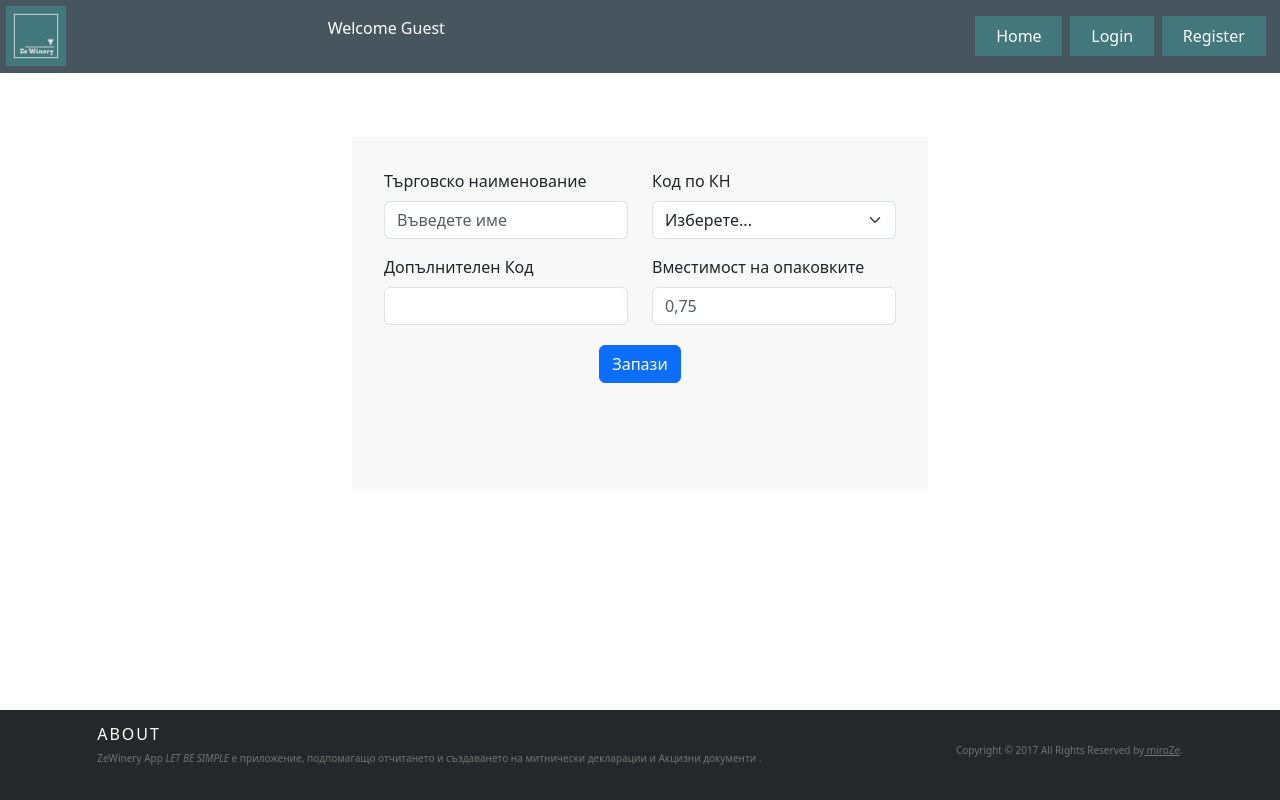
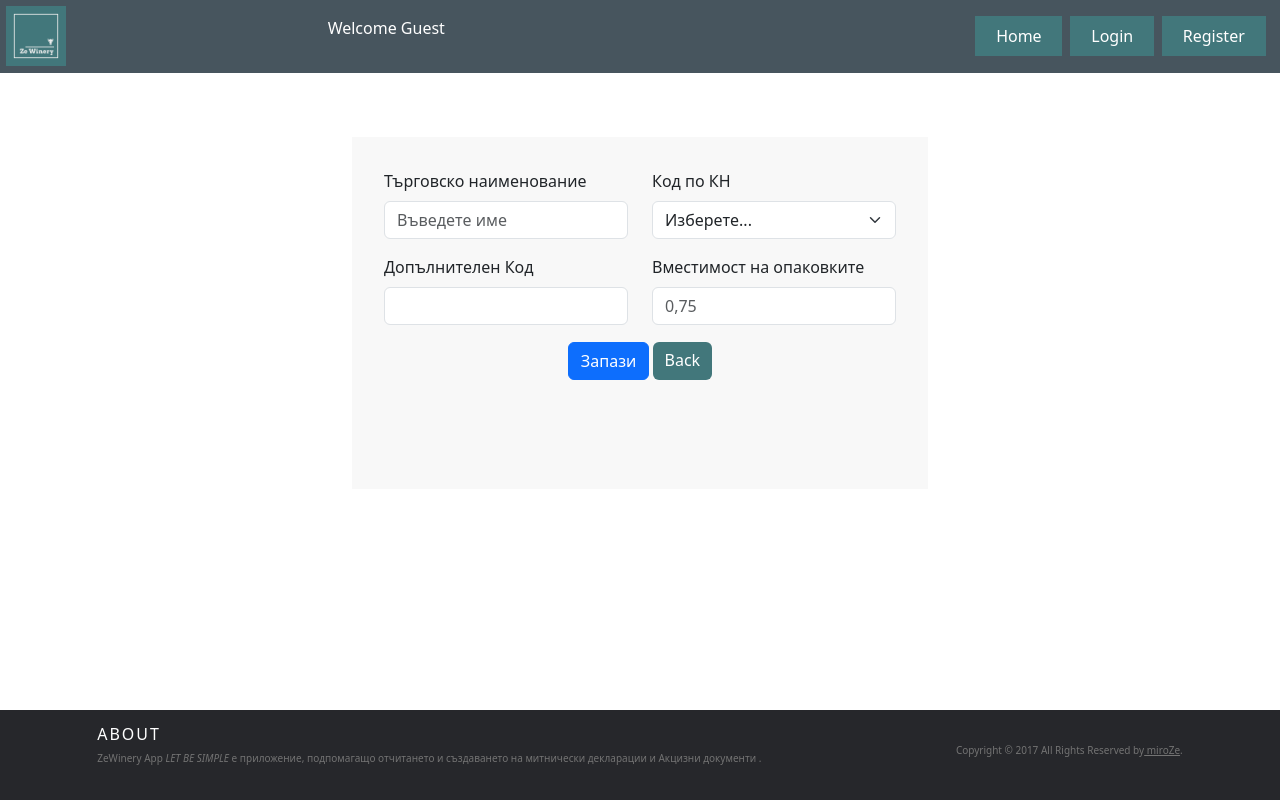
Before and after one commit to MiroZe/ze-winery, a React (Vite) app in the folder ze-winery-app/: page /create-product in a window 1280 px wide. Built offline with nearby package versions, Linux system fonts and the light colour scheme.

Commit message:
back button implement

```diff
--- /dev/null
+++ b/ze-winery-app/src/components/Common/BackButton/BackButton.jsx
@@ -0,0 +1,16 @@
+import Button from 'react-bootstrap/Button';
+import {  Link } from 'react-router-dom';
+import styles from './BackButton.module.css'
+
+
+const BackButton = ({path}) => {
+
+
+
+return (
+    <Button as={Link} to={path} className={styles['back-button']}>Back</Button>
+)
+
+}
+
+export default BackButton;
--- /dev/null
+++ b/ze-winery-app/src/components/Common/BackButton/BackButton.module.css
@@ -0,0 +1,10 @@
+.back-button {
+    background-color: #42777b ;
+    border:none;
+}
+
+.back-button:hover {
+    color: #42777b ;
+    background-color: #fff;
+    border:1px solid #42777b;
+}
--- a/ze-winery-app/src/components/Companies/CompanyDetails/CompanyDetails.jsx
+++ b/ze-winery-app/src/components/Companies/CompanyDetails/CompanyDetails.jsx
@@ -9,6 +9,7 @@ import CompanyCard from '../MyCompanies/CompanyCard';
 import Button from 'react-bootstrap/esm/Button';
 import { Link } from 'react-router-dom';
 import { useSelector } from 'react-redux';
+import BackButton from '../../Common/BackButton/BackButton';
 
 
 const CompanyDetails = () => {
@@ -41,7 +42,7 @@ const CompanyDetails = () => {
                 <Button as={Link} to={`/my-companies/${companyId}/create-declaration`}variant="primary">Създай декларация</Button>
                 <Button as={Link} to={`/my-companies/${companyId}/my-declarations`} variant="primary">Подадени декларации</Button>
             </div>
-
+            <BackButton path={'/dashboard'}/>
         </div>
     )
 
--- a/ze-winery-app/src/components/Products/CreateProduct/CreateProduct.jsx
+++ b/ze-winery-app/src/components/Products/CreateProduct/CreateProduct.jsx
@@ -8,6 +8,7 @@ import { createNewProduct } from '../../../services/productService';
 import { useSelector } from 'react-redux';
 import { useNavigate } from 'react-router-dom';
 import { useState } from 'react';
+import BackButton from '../../Common/BackButton/BackButton';
 
 
 const CreateProduct = () => {
@@ -98,10 +99,12 @@ const CreateProduct = () => {
 
 
         </Row>
-
+        <div className={styles['actions']}>
         <Button variant="primary" type="submit" className={styles['save-btn']}>
           Запази
         </Button>
+        <BackButton path={'/dashboard'}/>
+        </div>
       </Form>
 
 
--- a/ze-winery-app/src/components/Products/CreateProduct/CreateProduct.module.css
+++ b/ze-winery-app/src/components/Products/CreateProduct/CreateProduct.module.css
@@ -15,5 +15,24 @@
 
 .new-product-form-container .save-btn {
     display: block;
-    margin: 20px auto;
+
 }
+
+.actions {
+    display: flex;
+    justify-content: center;
+    margin: 17px auto;
+    gap: 0.2em;
+}
+
+.actions a {
+
+        background-color: #42777b ;
+        border:none;
+    }
+
+    .actions a:hover {
+        color: #42777b ;
+        background-color: #fff;
+        border:1px solid #42777b;
+    }
```
